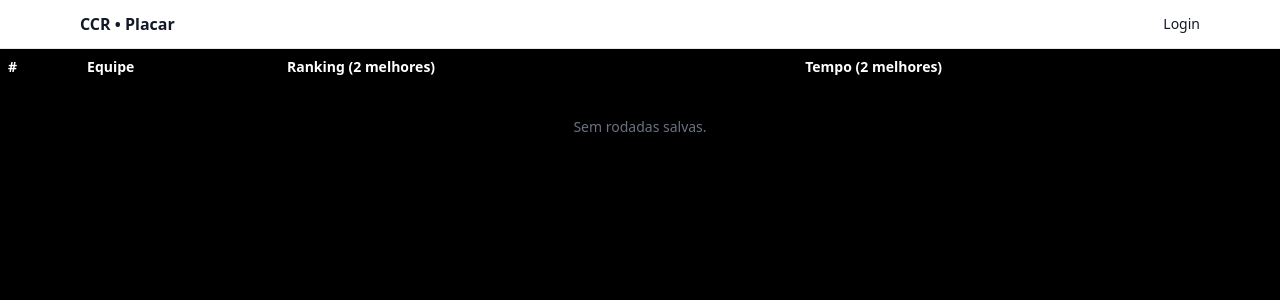
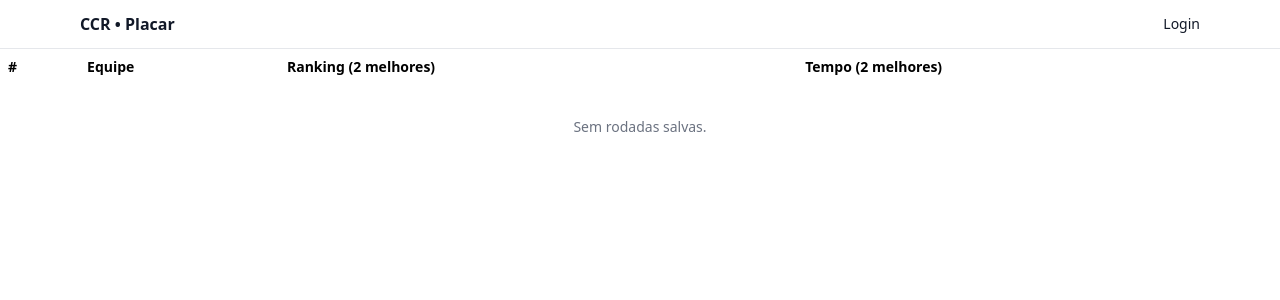
Before and after one commit to guilhermecardosocruz/ccr, a Next.js app: page /telao in a window 1280 px wide. Shown: the top 300 px of the page. Built offline with nearby package versions, Linux system fonts and the light colour scheme.

Commit message:
feat(telao): alternância entre placar e imagens em tela cheia com fundo branco, sem menu ou título

```diff
--- a/app/telao/page.tsx
+++ b/app/telao/page.tsx
@@ -60,7 +60,7 @@ export default function TelaoPage(){
   }, [showImage, images.length]);
 
   return (
-    <main className="w-full h-screen bg-black flex items-center justify-center">
+    <main className="w-full h-screen bg-white flex items-center justify-center">
       {/* Alternar entre a exibição de imagens e placar */}
       {isTelãoActive ? (
         <div className="w-full h-full flex justify-center items-center">
@@ -68,7 +68,7 @@ export default function TelaoPage(){
             <img src={images[imageIndex]} alt={`Imagem ${imageIndex + 1}`} className="w-full h-full object-cover" />
           ) : (
             <div className="overflow-x-auto w-full h-full">
-              <table className="min-w-full text-sm text-white">
+              <table className="min-w-full text-sm text-black">
                 <thead>
                   <tr className="text-left">
                     <th className="px-2 py-2">#</th>
```
